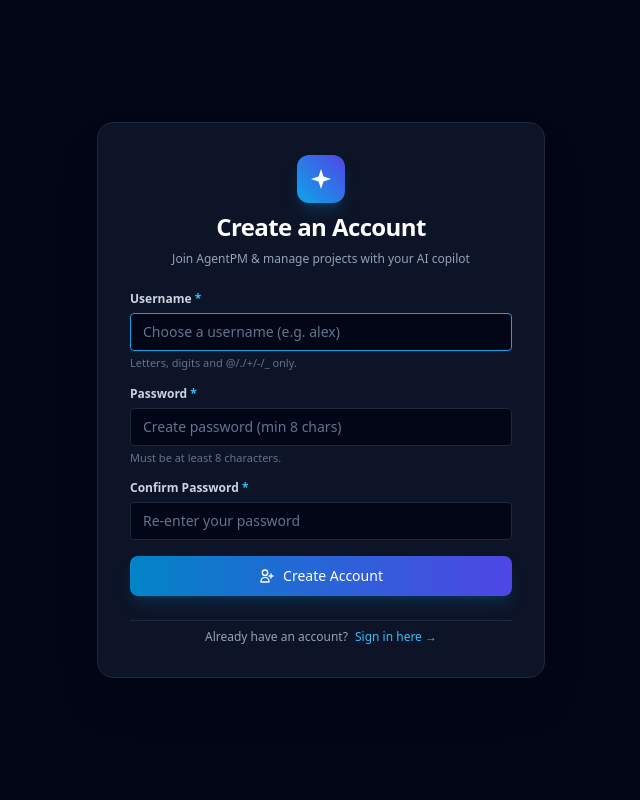
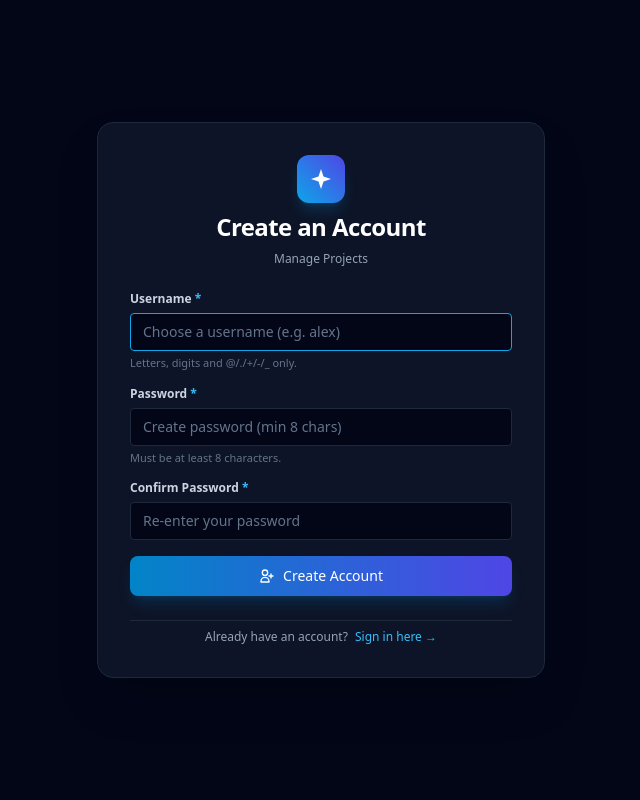
Before and after one commit to Jaydip1253/project_manager, a Django app: page /register/ in a window 1280 px wide. Shown: the whole page, without its empty margins (319-959 px from the left). Run offline with Django 5.2, Linux system fonts and the light colour scheme; some libraries are stand-ins or nearby versions.

Commit message:
Update register.html

```diff
--- a/templates/registration/register.html
+++ b/templates/registration/register.html
@@ -12,7 +12,7 @@
         </svg>
       </div>
       <h2 class="text-2xl font-bold tracking-tight text-white">Create an Account</h2>
-      <p class="text-xs text-slate-400">Join AgentPM & manage projects with your AI copilot</p>
+      <p class="text-xs text-slate-400">Manage Projects</p>
     </div>
 
     <!-- Error Summary Alert -->
```
